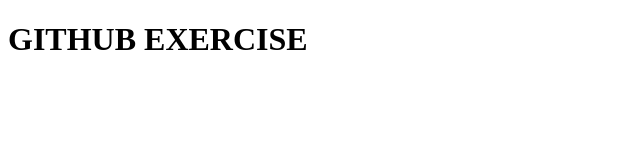
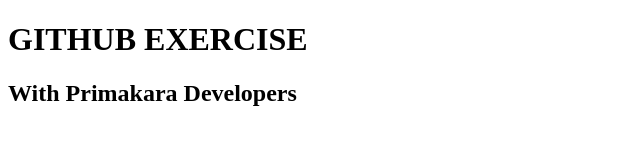
Before and after one commit to wahyudarma29/github-exercise, a plain HTML site: page index.html in a window 1280 px wide. Shown: the whole page, without its empty margins (0-640 px from the left). Drawn offline with Linux system fonts and the light colour scheme.

Commit message:
Update index html add subtitle

```diff
--- a/index.html
+++ b/index.html
@@ -8,5 +8,6 @@
 </head>
 <body>
     <h1>GITHUB EXERCISE</h1>
+    <h2>With Primakara Developers</h2>
 </body>
 </html>
```
